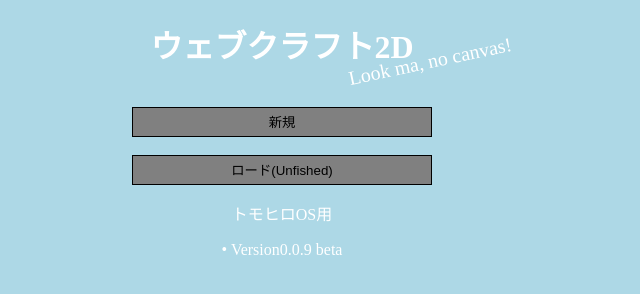
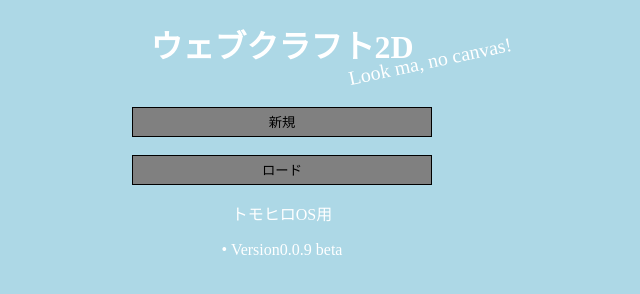
Before and after one commit to neru-service/Webcraft, a plain HTML site: page index.html in a window 1280 px wide. Shown: the full height of the page, 358-998 px from the left. Drawn offline with nearby package versions, Linux system fonts and the light colour scheme.

Commit message:
Update index.html

```diff
--- a/index.html
+++ b/index.html
@@ -55,7 +55,7 @@
 		<br>
 		<button class="button" onclick="newworld()">新規</button>
 		<br><br>
-		<button class="button" onclick="load()">ロード(Unfished)</button>
+		<button class="button" onclick="load()">ロード</button>
 		<p style="color: white;">トモヒロOS用</p>
 		<p style="color: white;">• Version0.0.9 beta</p>
 	</div>
```
